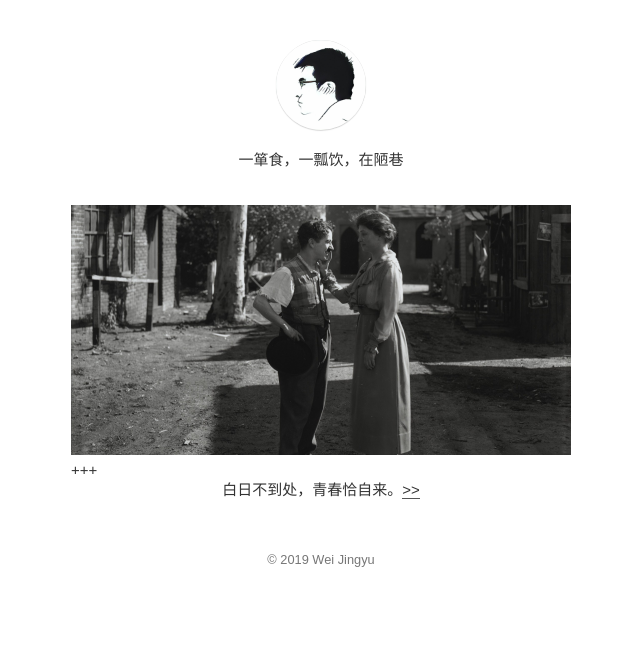
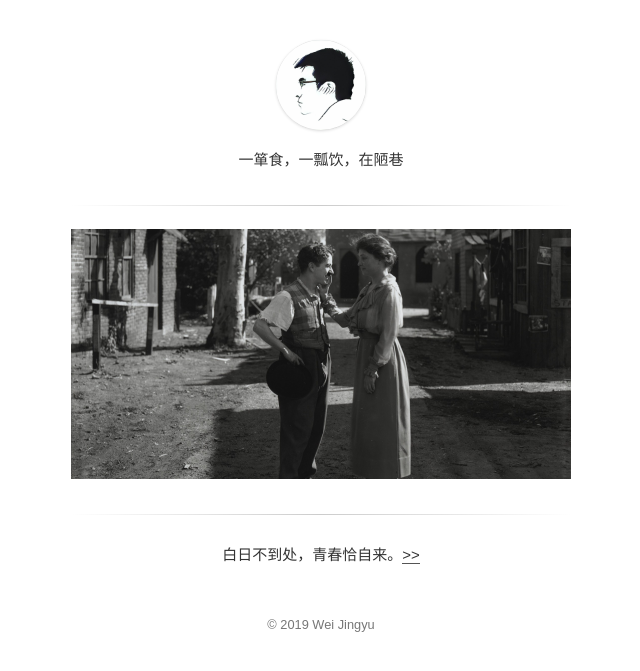
Before and after one commit to weijy/blog, a Jekyll site: the page built from index.html, in a window 1280 px wide. Shown: the top 671 px of the page, without its empty margins (319-959 px from the left). Built offline with Jekyll 4.4.1, drawn with Linux system fonts in a browser that asks for light colours; comment, search, counter and statistics services are not loaded.

Commit message:
update index

```diff
--- a/_sass/main.scss
+++ b/_sass/main.scss
@@ -125,7 +125,7 @@ blockquote {
       display: inline-block !important;
     }
     .logo-avatar {
-      box-shadow: 0 1px 1px rgba(0, 0, 0, 0.15);
+      box-shadow: 0 1px 3px rgba(0, 0, 0, 0.15);
       -webkit-border-radius: 50%;
       -moz-border-radius: 50%;
       border-radius: 50%;
--- a/index.html
+++ b/index.html
@@ -2,7 +2,8 @@
 layout: default
 ---
 <article>
+    <div class="post-divider"></div>
 	<img src="/assets/images/zhuobielin_hailunkaile.jpg">
-+++
+    <div class="divider"></div>
 	<center>白日不到处，青春恰自来。<a href="/quotes">>></a></center>
 </article>
```
